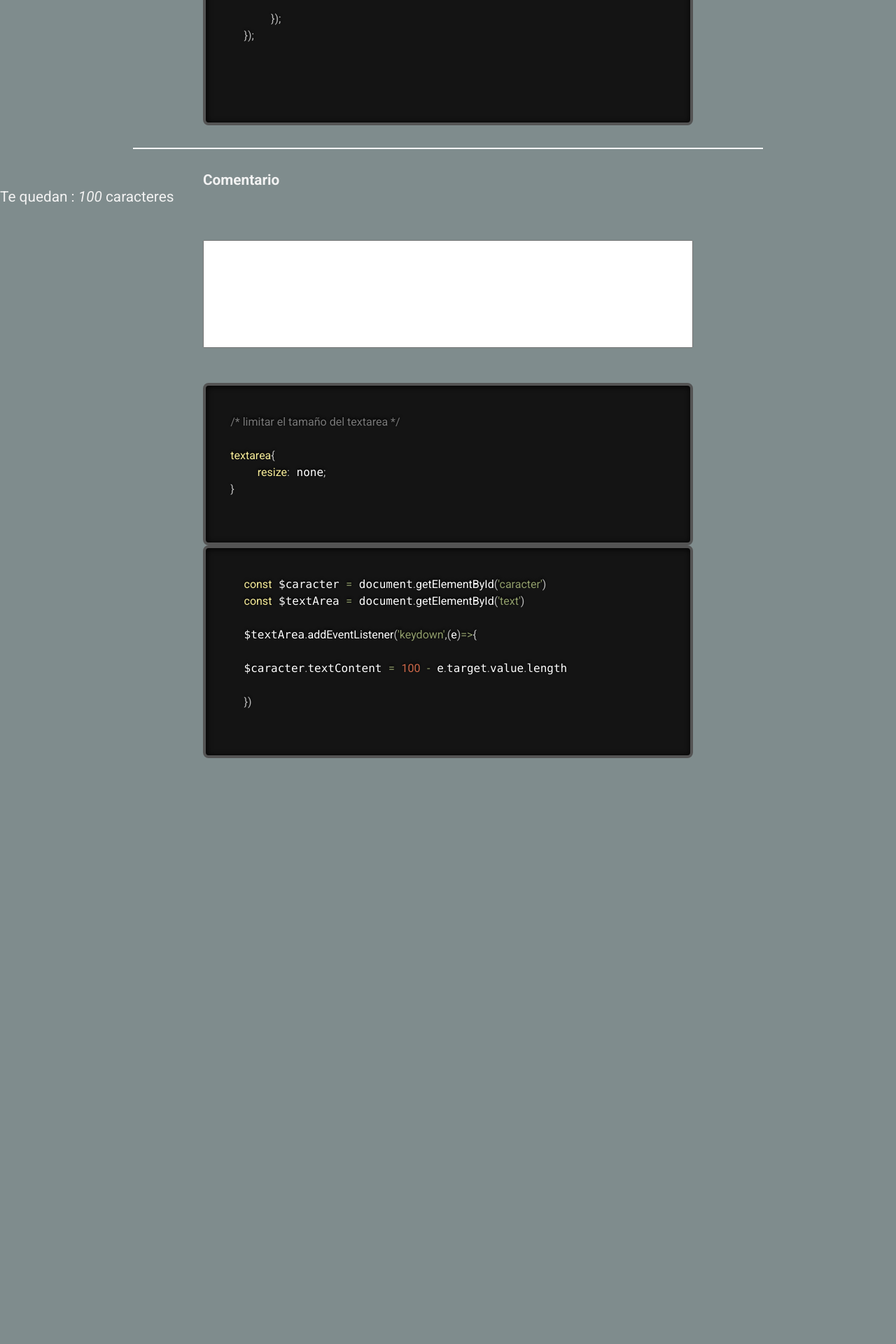
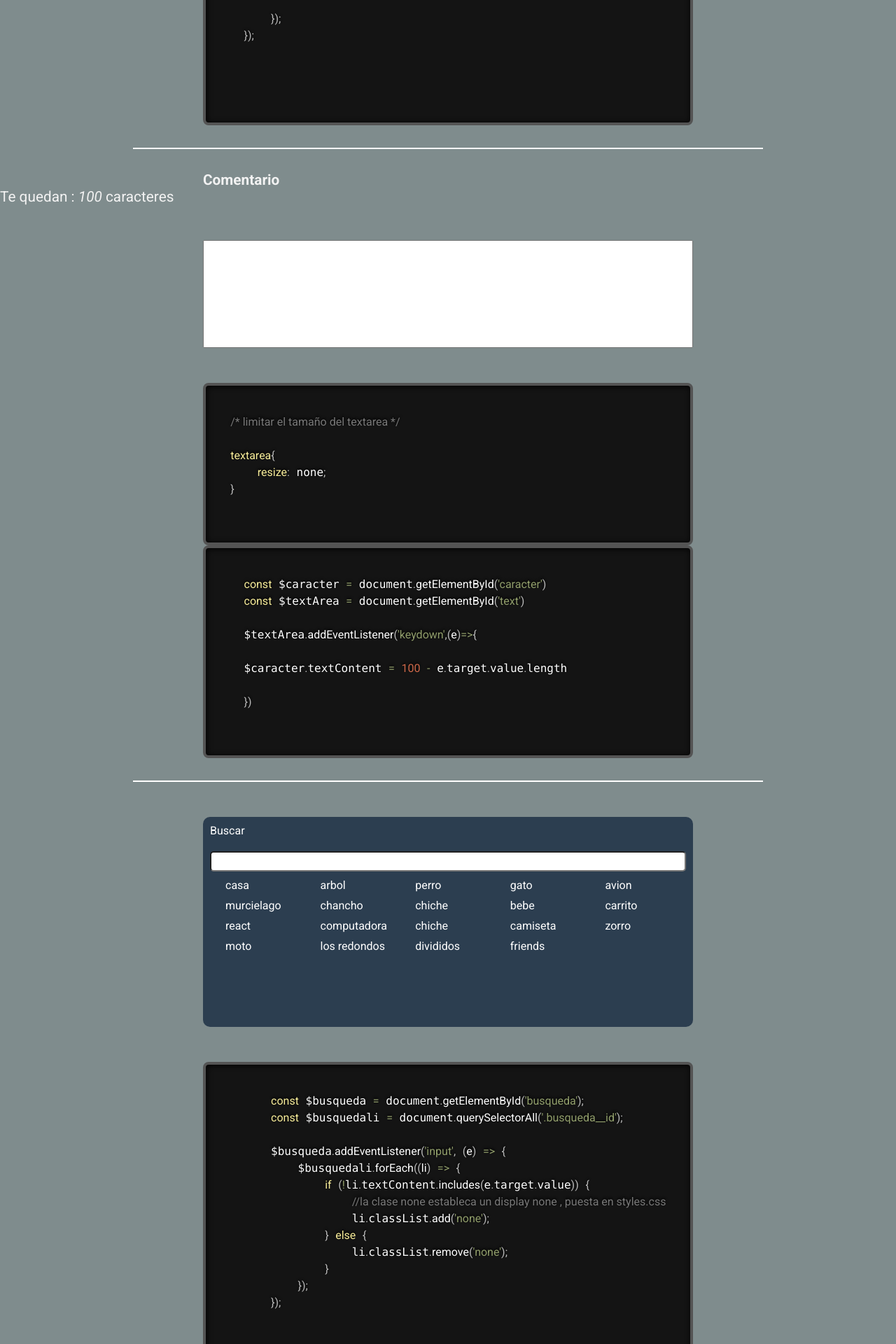
Before and after one commit to facundoaquino/form-validations-Js, a web app: file index.html in a window 1280 px wide. Shown: the part 3160-5080 px from the top of the page at 70% size. Before the commit the page ends 4243 px from the top, so only its background shows below. Run offline with its HTML, style and script files only (its server is not run), Linux system fonts and the light colour scheme; some libraries are stand-ins or nearby versions.

Commit message:
busqueda

```diff
--- a/assets/css/styles.css
+++ b/assets/css/styles.css
@@ -121,3 +121,26 @@ input:focus{
   textarea{
       resize: none;
   }
+
+
+  ul{
+      margin-left: 2rem;
+  }
+
+  li{
+      list-style: none;
+  }
+
+  .none{
+      display: none;
+  }
+
+  .gridul{
+      display: grid;
+      grid-template-columns: repeat(5,1fr);
+      gap: 10px;
+  }
+
+  .formh{
+      height: 300px;
+  }
--- a/assets/js/main.js
+++ b/assets/js/main.js
@@ -43,7 +43,7 @@ $tel1.addEventListener('keyup', (e) => {
 
 const imgPaises = document.getElementById('country');
 const $selectPaises = document.getElementById('paises');
-console.log('id',$selectPaises.getAttribute('id'));
+console.log('id', $selectPaises.getAttribute('id'));
 $selectPaises.addEventListener('change', () => {
 	imgPaises.setAttribute('src', `assets/img/${$selectPaises.value}.svg`);
 });
@@ -51,31 +51,37 @@ $selectPaises.addEventListener('change', () => {
 /*---------------------- formulario radio button ---------------------*/
 
 const $fede = document.querySelectorAll('[name=fede]');
-const $result = document.getElementById('result')
-
-
-
+const $result = document.getElementById('result');
 
 $fede.forEach((item) => {
-
-     item.checked?
-     console.log(`la opcion seleccionada por defecto es ${item.value}`):''
+	item.checked ? console.log(`la opcion seleccionada por defecto es ${item.value}`) : '';
 	item.addEventListener('input', (e) => {
-           e.target.checked?$result.textContent=`RESULTADO: ${e.target.value}`:'';
-
+		e.target.checked ? ($result.textContent = `RESULTADO: ${e.target.value}`) : '';
 	});
 });
 
+/*---------------------- text area ---------------------*/
+const $caracter = document.getElementById('caracter');
 
-/*---------------------- text area ---------------------*/
-const $caracter = document.getElementById('caracter')
+const $textArea = document.getElementById('text');
 
-const $textArea = document.getElementById('text')
+console.log($caracter.textContent != 100);
+$textArea.addEventListener('keydown', (e) => {
+	$caracter.textContent = 100 - e.target.value.length;
+});
 
-console.log($caracter.textContent!=100);
-$textArea.addEventListener('keydown',(e)=>{
+/*---------------------- busqueda ---------------------*/
 
+const $busqueda = document.getElementById('busqueda');
+const $busquedali = document.querySelectorAll('.busqueda__id');
 
-	$caracter.textContent = 100 - e.target.value.length
-
-})
+$busqueda.addEventListener('input', (e) => {
+	$busquedali.forEach((li) => {
+		if (!li.textContent.includes(e.target.value)) {
+			//la clase none estableca un display none , puesta en styles.css
+			li.classList.add('none');
+		} else {
+			li.classList.remove('none');
+		}
+	});
+});
--- a/index.html
+++ b/index.html
@@ -103,15 +103,11 @@
       </pre>
 		<hr class="separation" />
 
-
 		<section class="form3">
 			<form action="">
-				<div class="container">
-
-					<label for="paises">Pais</label><img id='country' src="" alt="">
-				</div>
+				<div class="container"><label for="paises">Pais</label><img id="country" src="" alt="" /></div>
 				<select form="" name="paises" id="paises">
-        <option selected="true" disabled >seleccione pais</option>
+					<option selected="true" disabled>seleccione pais</option>
 
 					<option value="argentina">Argentina</option>
 					<option value="uruguay">uruguay</option>
@@ -133,22 +129,18 @@
 				</code>
 			  </pre>
 
-
-
 		<hr class="separation" />
-
 
 		<section class="form3">
 			<form action="">
 				<div>
 					<label for="federico">Sos federico?</label>
 
-					 <input id='check1'  type="radio" name="fede" value = true> <span>true</span>
-					 <input checked id='check2' type="radio" name="fede" value = false>	 <span>false</span>
-					 <input id='check3' type="radio" name="fede" value = undefined>	 <span>undefined</span>
+					<input id="check1" type="radio" name="fede" value="true" /> <span>true</span>
+					<input checked id="check2" type="radio" name="fede" value="false" /> <span>false</span>
+					<input id="check3" type="radio" name="fede" value="undefined" /> <span>undefined</span>
 					<p id="result"></p>
 				</div>
-
 			</form>
 		</section>
 		<pre class="precode">
@@ -173,11 +165,10 @@
 			</code>
 		  </pre>
 
-
 		<hr class="separation" />
 
 		<h2 class="coment">Comentario</h2>
-		<span class="coment">Te quedan : <em id="caracter">100</em> </span><span class="coment">  caracteres</span>
+		<span class="coment">Te quedan : <em id="caracter">100</em> </span><span class="coment"> caracteres</span>
 		<section class="form3">
 			<form action="">
 				<textarea maxlength="100" name="" id="text" cols="30" rows="5"></textarea>
@@ -206,6 +197,55 @@
 					</code>
 				  </pre>
 
+		<hr class="separation" />
+
+		<section class="form3 formh">
+			<form action="">
+				<label for="busqueda">Buscar</label>
+				<input type="search" name="" id="busqueda" />
+			</form>
+			<ul class="gridul">
+				<li class="busqueda__id">casa</li>
+				<li class="busqueda__id">arbol</li>
+				<li class="busqueda__id">perro</li>
+				<li class="busqueda__id">gato</li>
+				<li class="busqueda__id">avion</li>
+				<li class="busqueda__id">murcielago</li>
+				<li class="busqueda__id">chancho</li>
+				<li class="busqueda__id">chiche</li>
+				<li class="busqueda__id">bebe</li>
+				<li class="busqueda__id">carrito</li>
+				<li class="busqueda__id">react</li>
+				<li class="busqueda__id">computadora</li>
+				<li class="busqueda__id">chiche</li>
+				<li class="busqueda__id">camiseta</li>
+				<li class="busqueda__id">zorro</li>
+				<li class="busqueda__id">moto</li>
+				<li class="busqueda__id">los redondos</li>
+				<li class="busqueda__id">divididos</li>
+				<li class="busqueda__id">friends</li>
+			</ul>
+		</section>
+
+		<pre class="precode">
+					<code class="language-javascript">
+		const $busqueda = document.getElementById('busqueda');
+		const $busquedali = document.querySelectorAll('.busqueda__id');
+
+		$busqueda.addEventListener('input', (e) => {
+			$busquedali.forEach((li) => {
+				if (!li.textContent.includes(e.target.value)) {
+					//la clase none estableca un display none , puesta en styles.css
+					li.classList.add('none');
+				} else {
+					li.classList.remove('none');
+				}
+			});
+		});
+
+						</code>
+					  </pre>
+		<hr class="separation" />
 
 		<script src="https://kit.fontawesome.com/389c8e1dce.js" crossorigin="anonymous"></script>
 		<script src="assets/js/prism.js"></script>
```
Lines whose indentation alone changed are shown as unchanged.
